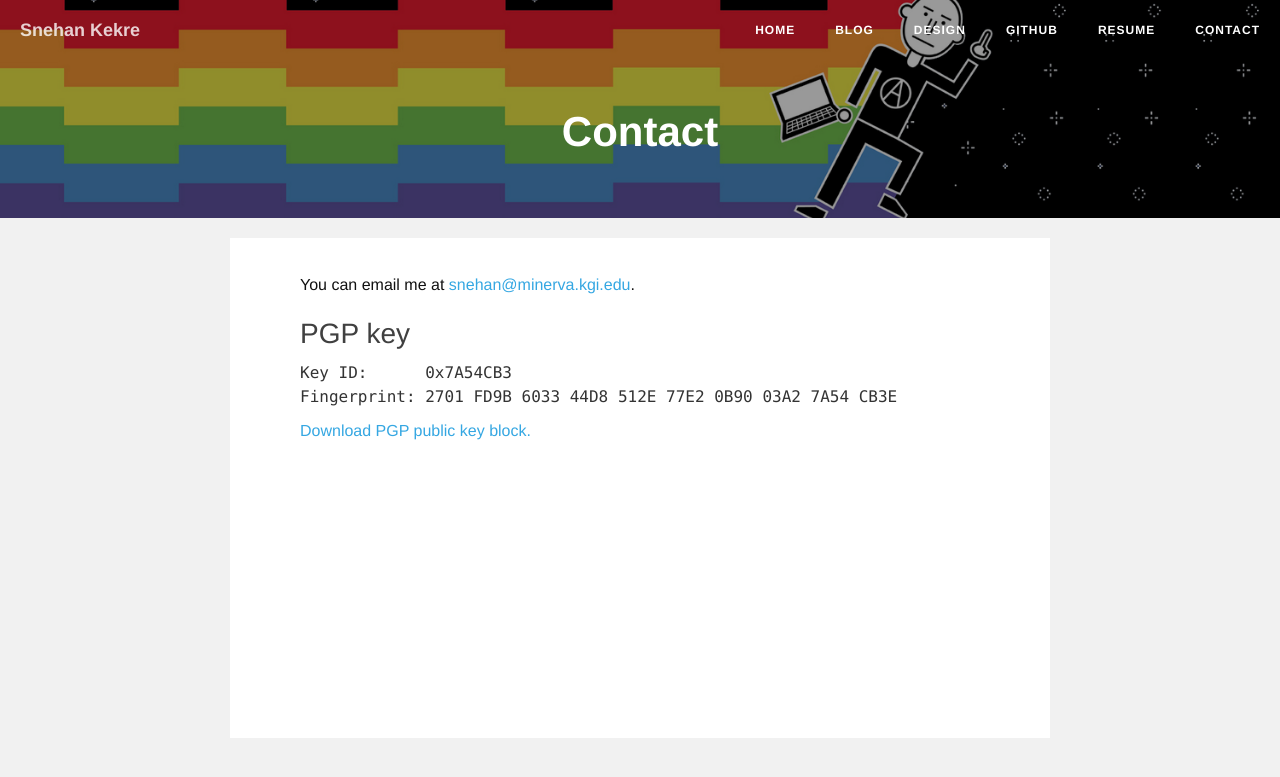
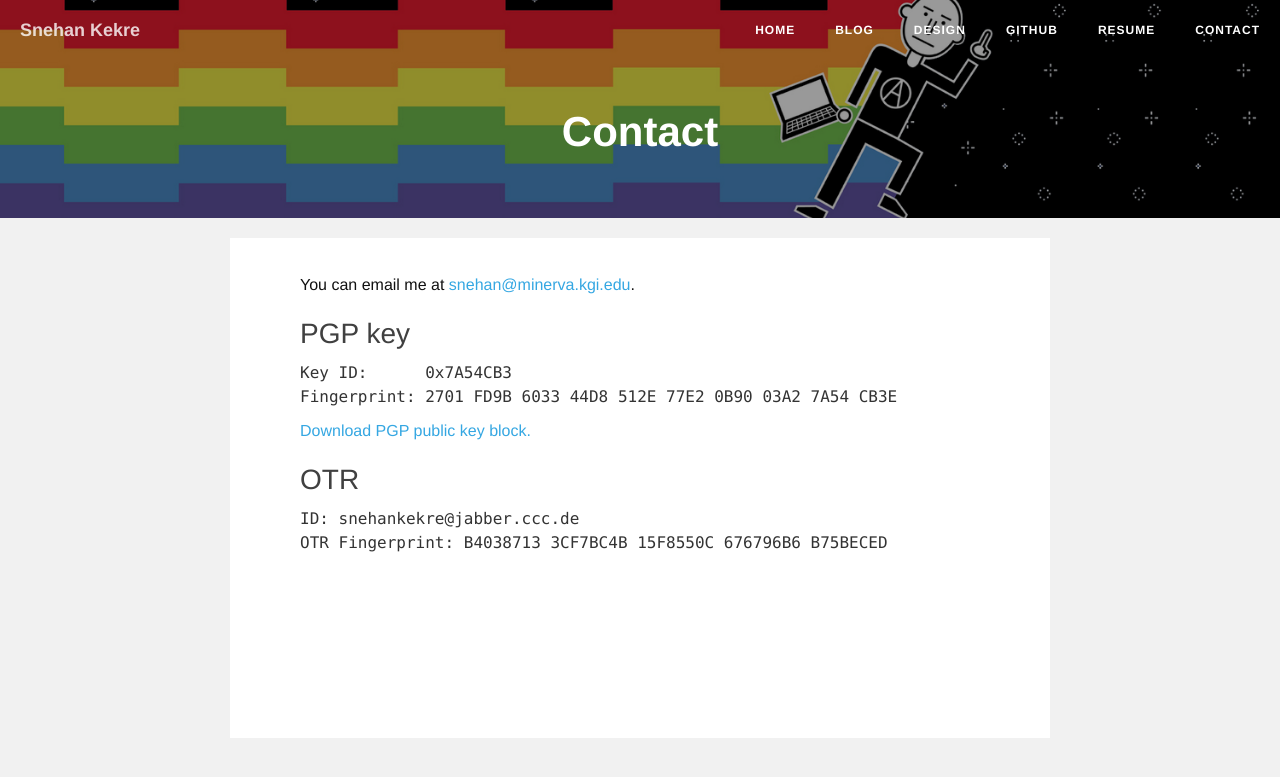
Before and after one commit to snehankekre/snehankekre.github.io, a Jekyll site: the page built from contact.md, in a window 1280 px wide. Shown: the top 777 px of the page. Built offline with Jekyll 4.4.1, drawn with Linux system fonts in a browser that asks for light colours.

Commit message:
Update OTR fingerprint

```diff
--- a/contact.md
+++ b/contact.md
@@ -14,3 +14,8 @@ PGP key
 Fingerprint: 2701 FD9B 6033 44D8 512E 77E2 0B90 03A2 7A54 CB3E</pre>
 
 [Download PGP public key block.](/pgp.asc)
+
+OTR
+-
+<pre>ID: snehankekre@jabber.ccc.de
+OTR Fingerprint: B4038713 3CF7BC4B 15F8550C 676796B6 B75BECED</pre>
```
